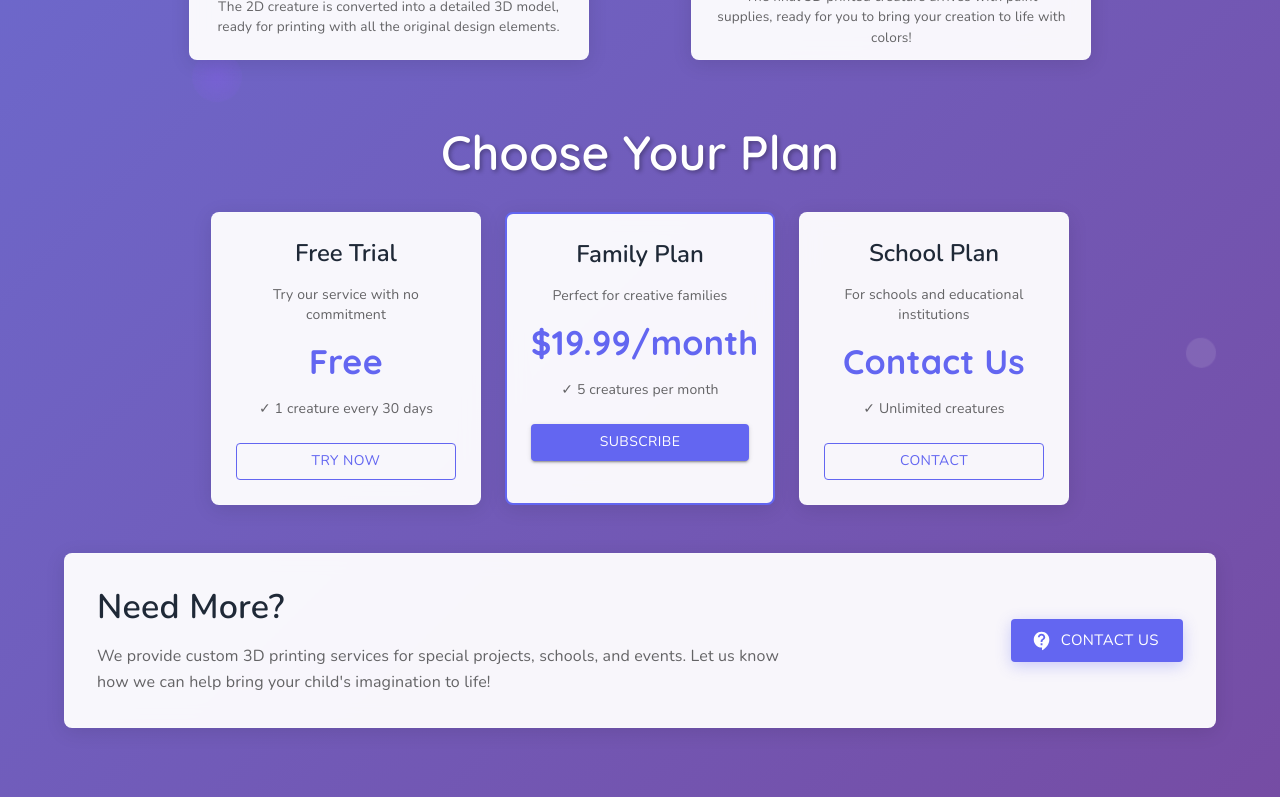
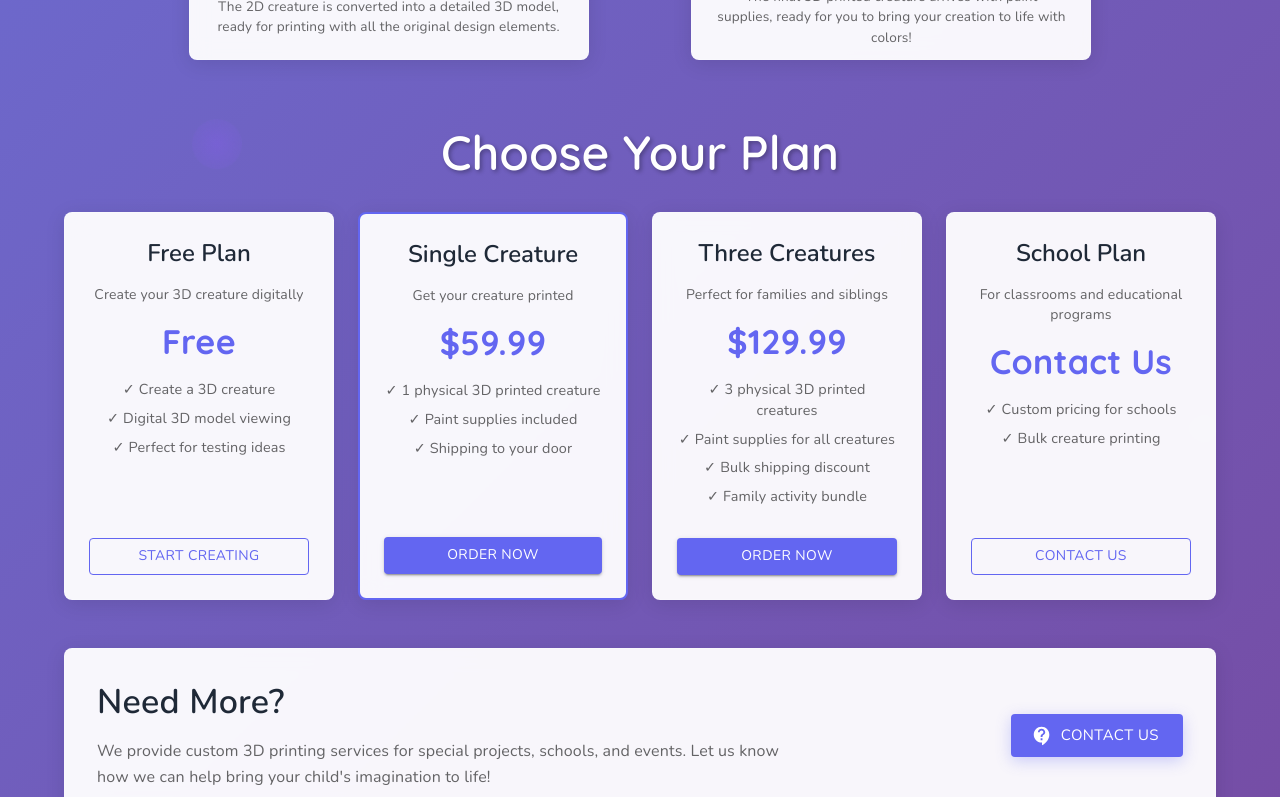
Before and after one commit to joshbkremer/create-3d-app, a React (Create React App) app: page / in a window 1280 px wide. Shown: the part 1767-2564 px from the top of the page. Built offline with nearby package versions, Linux system fonts and the light colour scheme.

Commit message:
Update pricing

```diff
--- a/src/components/Hero.js
+++ b/src/components/Hero.js
@@ -97,10 +97,10 @@ const Hero = () => {
           />
           <BrushIcon sx={{ fontSize: 60, color: '#6366F1', mb: 2 }} />
           <Typography variant="h5" sx={{ mb: 2, color: '#1F2937', fontWeight: 600, fontFamily: '"Nunito", sans-serif' }}>
-            Click here to upload your child's drawing!
+            Click here to upload your drawing!
           </Typography>
           <Typography variant="body1" color="text.secondary" sx={{ fontFamily: '"Nunito", sans-serif' }}>
-            Take a photo of their whimsical creature drawing
+            Take a photo of your whimsical creature drawing
           </Typography>
         </Box>
 
--- a/src/components/Pricing.js
+++ b/src/components/Pricing.js
@@ -9,29 +9,54 @@ import {
 
 const pricingPlans = [
   {
-    title: "Free Trial",
-    subtitle: "Try our service with no commitment",
+    title: "Free Plan",
+    subtitle: "Create your 3D creature digitally",
     price: "Free",
-    feature: "✓ 1 creature every 30 days",
-    buttonText: "Try Now",
+    features: [
+      "✓ Create a 3D creature",
+      "✓ Digital 3D model viewing",
+      "✓ Perfect for testing ideas"
+    ],
+    buttonText: "Start Creating",
     buttonVariant: "outlined",
     featured: false
   },
   {
-    title: "Family Plan",
-    subtitle: "Perfect for creative families",
-    price: "$19.99/month",
-    feature: "✓ 5 creatures per month",
-    buttonText: "Subscribe",
+    title: "Single Creature",
+    subtitle: "Get your creature printed",
+    price: "$59.99",
+    features: [
+      "✓ 1 physical 3D printed creature",
+      "✓ Paint supplies included",
+      "✓ Shipping to your door"
+    ],
+    buttonText: "Order Now",
     buttonVariant: "contained",
     featured: true
   },
   {
+    title: "Three Creatures",
+    subtitle: "Perfect for families and siblings",
+    price: "$129.99",
+    features: [
+      "✓ 3 physical 3D printed creatures",
+      "✓ Paint supplies for all creatures",
+      "✓ Bulk shipping discount",
+      "✓ Family activity bundle"
+    ],
+    buttonText: "Order Now",
+    buttonVariant: "contained",
+    featured: false
+  },
+  {
     title: "School Plan",
-    subtitle: "For schools and educational institutions",
+    subtitle: "For classrooms and educational programs",
     price: "Contact Us",
-    feature: "✓ Unlimited creatures",
-    buttonText: "Contact",
+    features: [
+      "✓ Custom pricing for schools",
+      "✓ Bulk creature printing"
+    ],
+    buttonText: "Contact Us",
     buttonVariant: "outlined",
     featured: false
   }
@@ -56,12 +81,14 @@ const Pricing = () => {
               border: plan.featured ? '2px solid #6366F1' : '1px solid rgba(255,255,255,0.2)',
               boxShadow: '0 4px 20px rgba(0,0,0,0.1)',
               transition: 'all 0.3s ease',
+              display: 'flex',
+              flexDirection: 'column',
               '&:hover': {
                 transform: 'translateY(-3px)',
                 boxShadow: '0 8px 25px rgba(0,0,0,0.15)'
               }
             }}>
-              <Typography variant="h5" sx={{ mb: 2, color: '#1F2937', fontWeight: 600, fontFamily: '"Nunito", sans-serif' }}>
+                            <Typography variant="h5" sx={{ mb: 2, color: '#1F2937', fontWeight: 600, fontFamily: '"Nunito", sans-serif' }}>
                 {plan.title}
               </Typography>
               <Typography variant="body2" color="text.secondary" sx={{ mb: 2, fontFamily: '"Nunito", sans-serif' }}>
@@ -70,9 +97,22 @@ const Pricing = () => {
               <Typography variant="h4" sx={{ mb: 2, color: '#6366F1', fontWeight: 'bold', fontFamily: '"Quicksand", sans-serif' }}>
                 {plan.price}
               </Typography>
-              <Typography variant="body2" color="text.secondary" sx={{ mb: 3, fontFamily: '"Nunito", sans-serif' }}>
-                {plan.feature}
-              </Typography>
+              <Box sx={{ mb: 3, flexGrow: 1 }}>
+                {plan.features.map((feature, featureIndex) => (
+                  <Typography
+                    key={featureIndex}
+                    variant="body2"
+                    color="text.secondary"
+                    sx={{
+                      mb: 1,
+                      fontFamily: '"Nunito", sans-serif',
+                      fontSize: '0.9rem'
+                    }}
+                  >
+                    {feature}
+                  </Typography>
+                ))}
+              </Box>
               <Button
                 variant={plan.buttonVariant}
                 fullWidth
@@ -81,7 +121,8 @@ const Pricing = () => {
                   borderColor: '#6366F1',
                   background: plan.buttonVariant === 'contained' ? '#6366F1' : 'transparent',
                   borderRadius: 1,
-                  fontFamily: '"Nunito", sans-serif'
+                  fontFamily: '"Nunito", sans-serif',
+                  mt: 'auto'
                 }}
               >
                 {plan.buttonText}
--- a/src/constants/steps.js
+++ b/src/constants/steps.js
@@ -8,7 +8,7 @@ import {
 export const PROCESS_STEPS = [
   {
     title: "Step 1: Imagined Creature",
-    description: "Upload your hand-drawn creature or realistic creature image.",
+    description: "Upload your hand-drawn creature or pet image.",
     icon: <UploadIcon />,
     image: "/step1.png",
     color: "#10B981"
```
